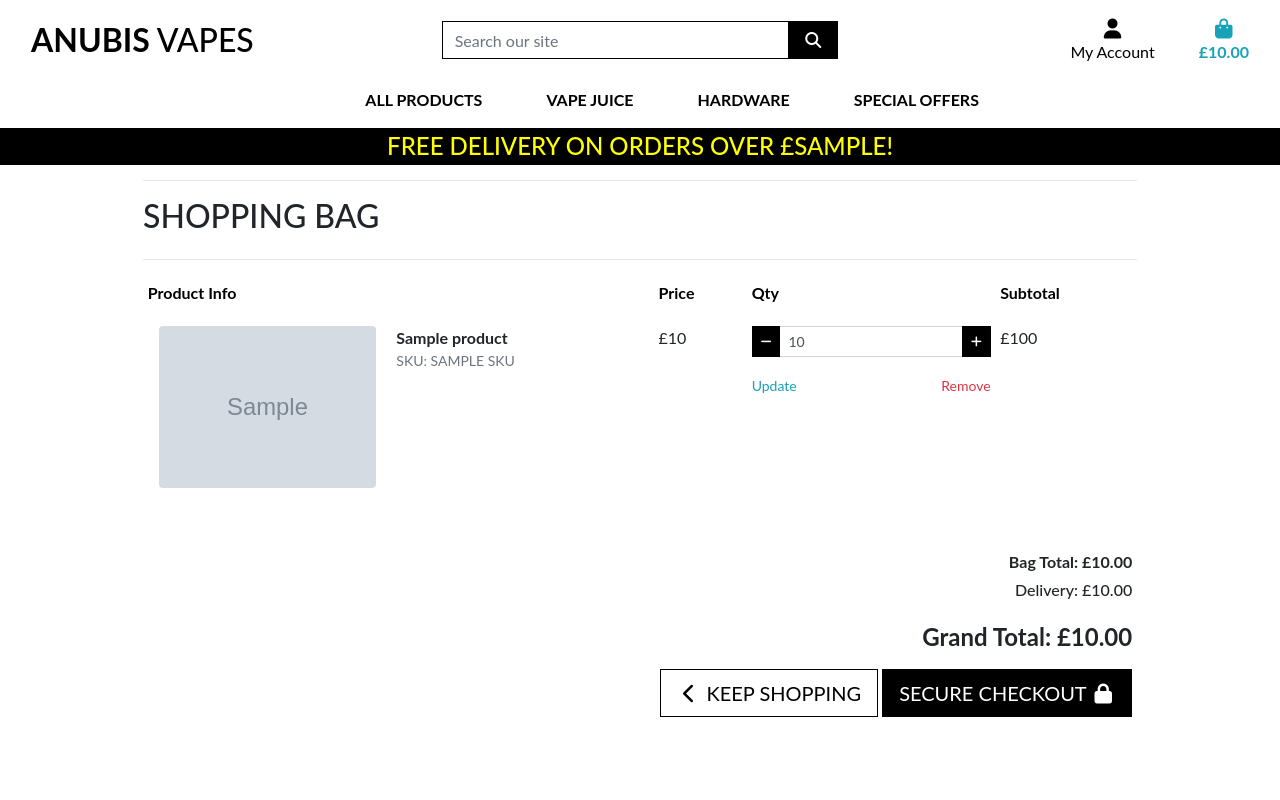
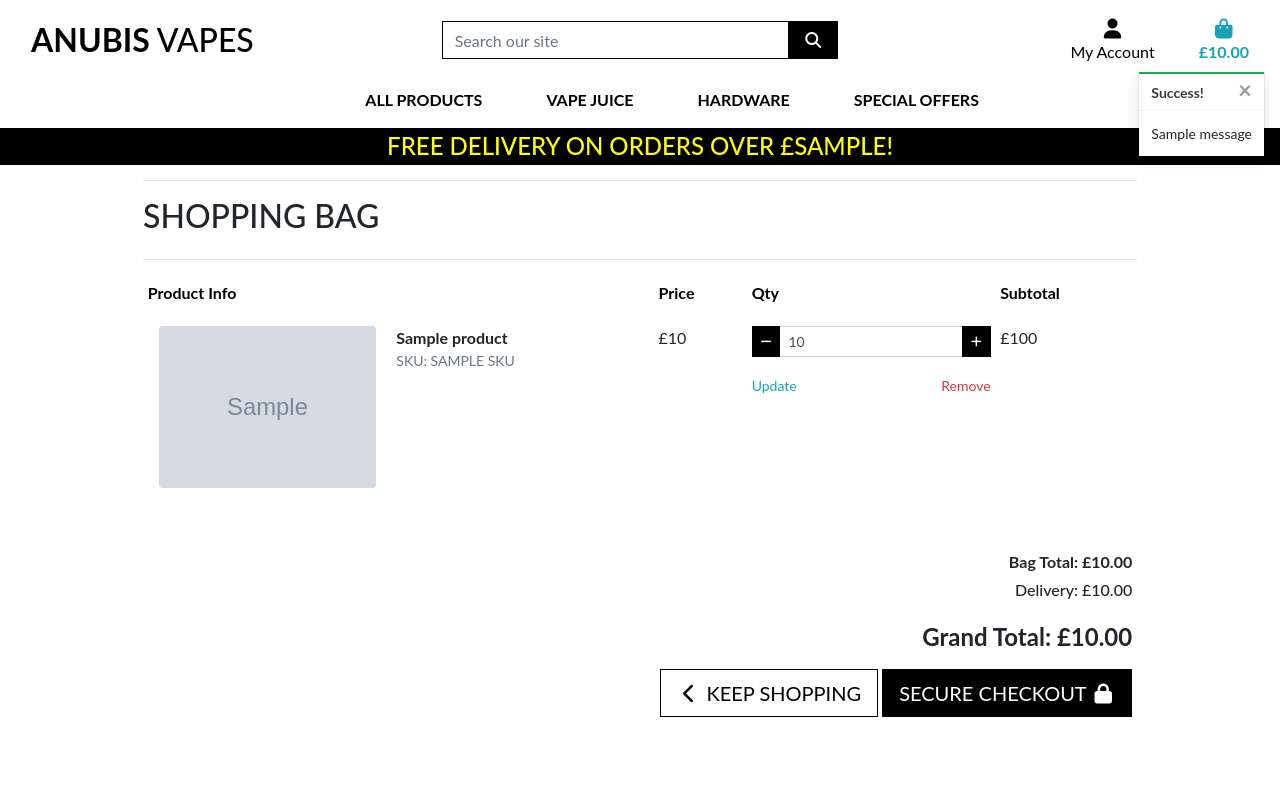
Before and after one commit to 8Stringking/MS4-Anubis-Vapes, a Django app: template bag/templates/bag/bag.html in a window 1280 px wide. Run offline with Django 3.2, Linux system fonts and the light colour scheme; the template is opened without the code that fills it: most values are stand-ins (such as "Sample title", 1, 10 or a date in 2020); grey boxes marked "Sample" are stand-in pictures; one stand-in notice (Sample message) is shown; some libraries are stand-ins or nearby versions; some web fonts are replaced.

Commit message:
added toast messages into the toast file and updated base.html to render these messages to the user

```diff
--- a/bag/views.py
+++ b/bag/views.py
@@ -1,4 +1,7 @@
 from django.shortcuts import render, redirect, reverse, HttpResponse
+from django.contrib import messages
+
+from products.models import Product
 
 # Create your views here.
 
@@ -11,6 +14,7 @@ def view_bag(request):
 def add_to_bag(request, item_id):
     """ Add a quantity of the specified product to the shopping bag """
 
+    product = Product.objects.get(pk=item_id)
     quantity = int(request.POST.get('quantity'))
     redirect_url = request.POST.get('redirect_url')
     bag = request.session.get('bag', {})
@@ -19,6 +23,7 @@ def add_to_bag(request, item_id):
         bag[item_id] += quantity
     else:
         bag[item_id] = quantity
+        messages.success(request, f'Added {product.name} to your bag')
 
     request.session['bag'] = bag
     return redirect(redirect_url)
--- a/static/css/base.css
+++ b/static/css/base.css
@@ -118,6 +118,23 @@ a.category-badge > span.badge:hover {
     cursor: pointer;
 }
 
+/* ------------------------------- bootstrap toasts */
+
+.message-container {
+    position: fixed;
+    top: 72px;
+    right: 15px;
+    z-index: 99999999999;
+}
+
+.custom-toast {
+    overflow: visible;
+}
+
+.toast-capper {
+    height: 2px;
+}
+
 /* -------------------------------- Media Queries */
 
 /* Slightly larger container on xl screens */
--- a/templates/base.html
+++ b/templates/base.html
@@ -119,7 +119,21 @@
     </header>
 
     {% if messages %}
-        <div class="message-container"></div>
+        <div class="message-container">
+          {% for message in messages %}
+                {% with message.level as level %}
+                    {% if level == 40 %}
+                        {% include 'includes/toasts/toast_error.html' %}
+                    {% elif level == 30 %}
+                        {% include 'includes/toasts/toast_warning.html' %}
+                    {% elif level == 25 %}
+                        {% include 'includes/toasts/toast_success.html' %}
+                    {% else %}
+                        {% include 'includes/toasts/toast_info.html' %}
+                    {% endif %}
+                {% endwith %}
+            {% endfor %}
+        </div>
     {% endif %}
 
     {% block page_header %}
@@ -129,6 +143,9 @@
     {% endblock %}
 
     {% block postloadjs %}
+    <script type="text/javascript">
+      $('.toast').toast('show');
+    </script>
     {% endblock %}
 
 
```
Also changed, not shown: templates/includes/toasts/toast_error.html (+13 -0 lines), templates/includes/toasts/toast_info.html (+13 -0 lines), templates/includes/toasts/toast_warning.html (+13 -0 lines).
